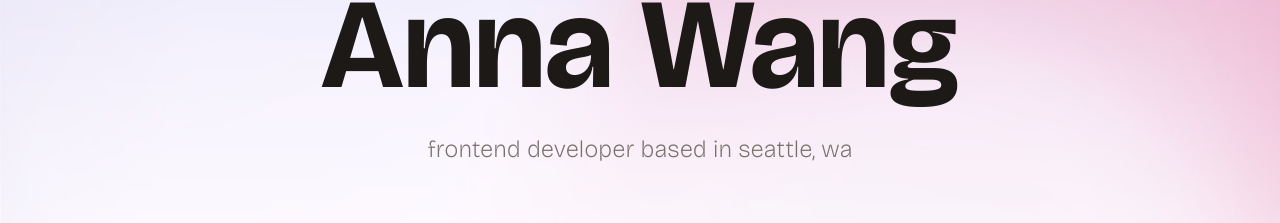
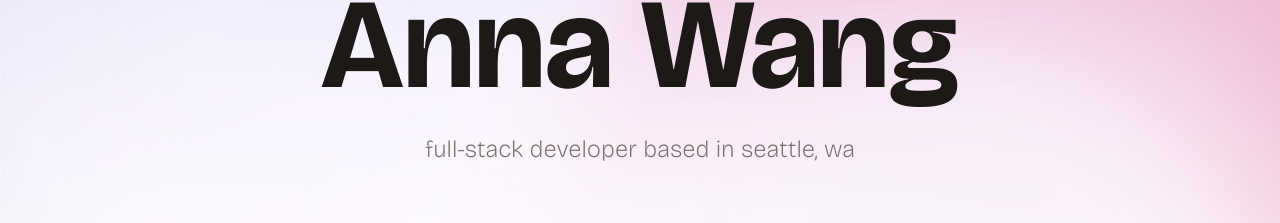
Before and after one commit to annawng/portfolio, a Next.js app: page / in a window 1280 px wide. Shown: the part 307-530 px from the top of the page. Built offline with nearby package versions, Linux system fonts and the light colour scheme.

Commit message:
Edit hero text

```diff
--- a/app/components/Hero.tsx
+++ b/app/components/Hero.tsx
@@ -10,7 +10,7 @@ const Hero = () => {
           Anna Wang
         </h1>
         <p className='text-md sm:text-lg md:text-2xl font-extralight lowercase text-stone-500'>
-          Frontend Developer based in Seattle, WA
+          Full-Stack Developer based in Seattle, WA
         </p>
       </div>
       <div className='flex gap-2 items-center'>
--- a/app/layout.tsx
+++ b/app/layout.tsx
@@ -6,7 +6,7 @@ import { font } from './fonts';
 import AppWrapper from './components/AppWrapper';
 
 export const metadata: Metadata = {
-  title: 'Anna Wang | Frontend Developer',
+  title: 'Anna Wang | Full-Stack Developer',
   icons: {
     icon: '/favicon.ico',
   },
```
